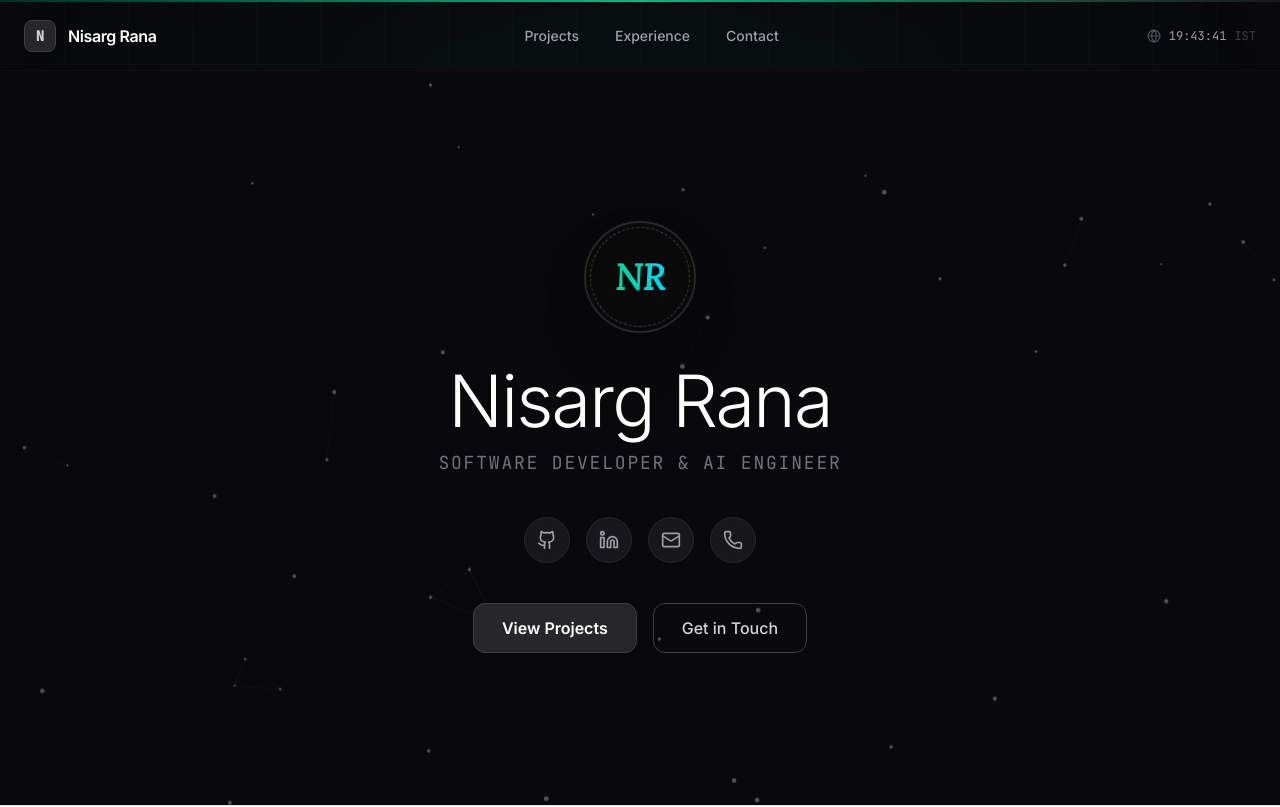
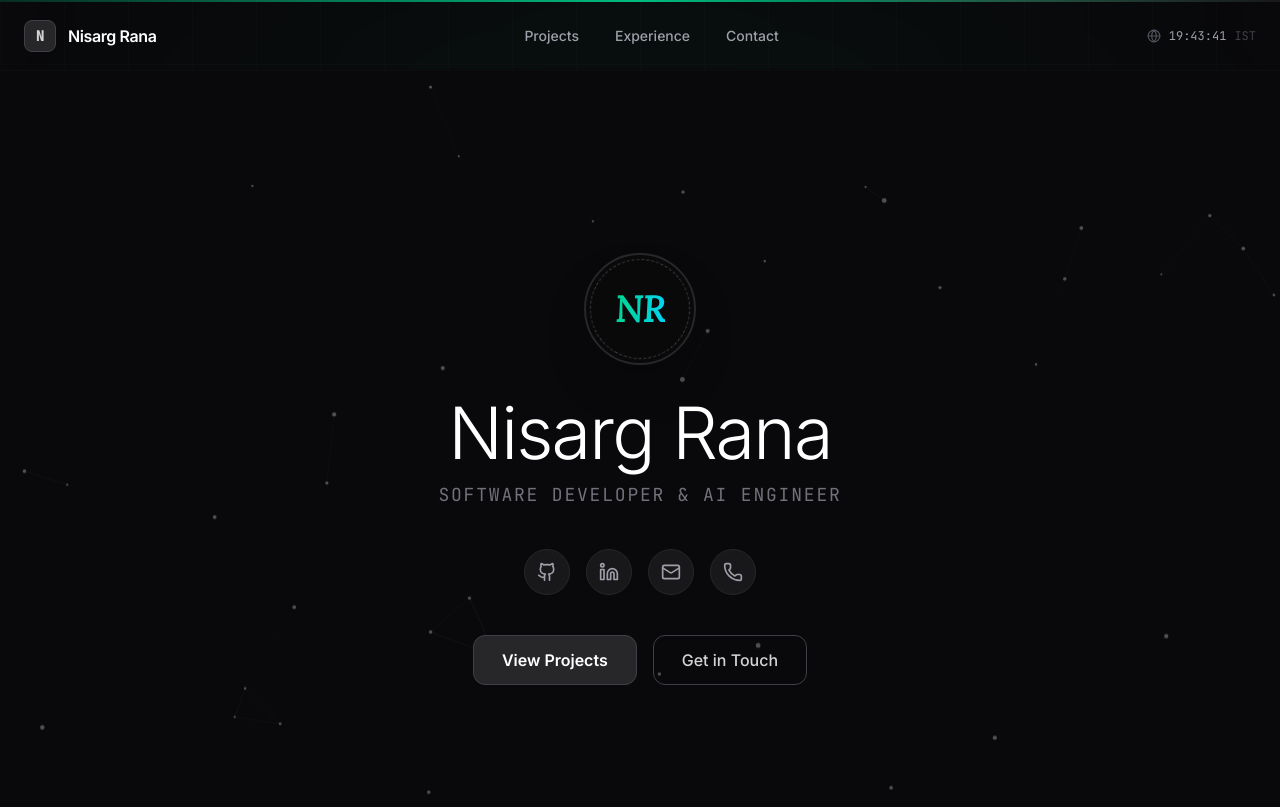
Before and after one commit to nisrg77/portfolio, a React (Vite) app: page / in a window 1280 px wide. Shown: the top 807 px of the page. Built offline with nearby package versions, Linux system fonts and the light colour scheme.

Commit message:
fix: expand hero to full screen height to remove white line

```diff
--- a/src/App.tsx
+++ b/src/App.tsx
@@ -158,7 +158,7 @@ export default function App() {
         <PlexusBackground />
 
         {/* Dark plexus background + hero content */}
-        <div className="relative min-h-[92vh] flex flex-col justify-center items-center px-6 py-24 text-center w-full z-20">
+        <div className="relative min-h-screen flex flex-col justify-center items-center px-6 py-24 text-center w-full z-20">
           <div className="max-w-3xl mx-auto flex flex-col items-center justify-center space-y-8 relative z-20">
 
             {/* Avatar */}
```
